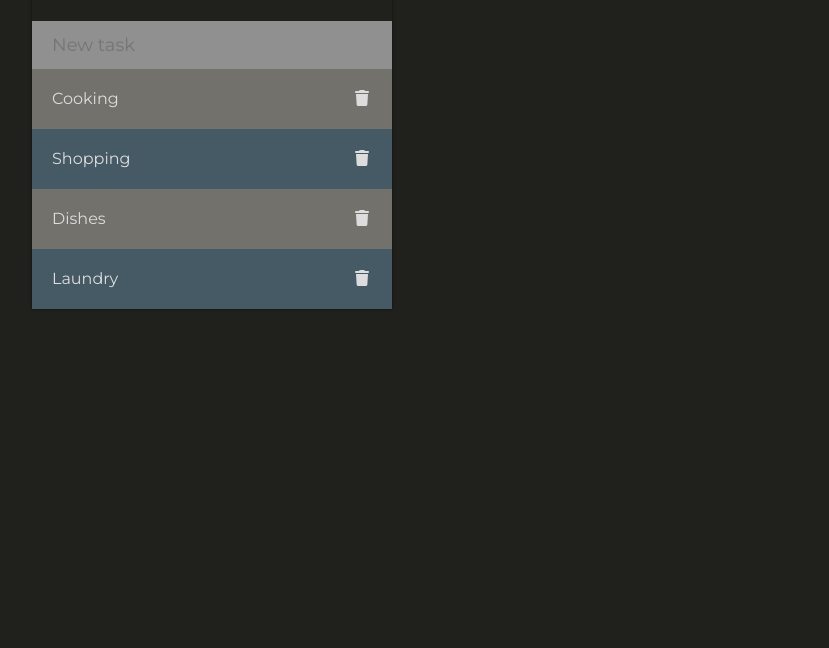
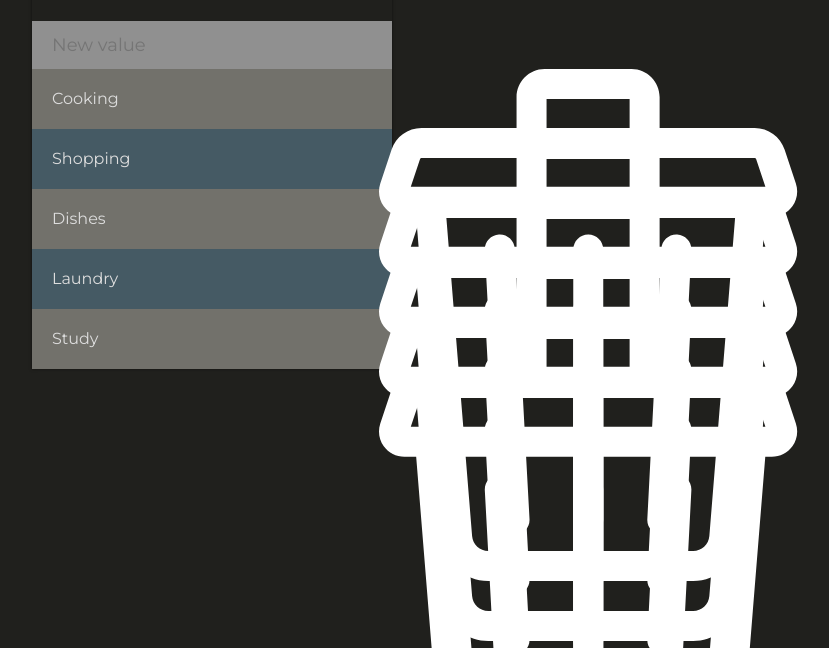
Before and after one commit to arjun-g-krishna/todo-list, a plain HTML site: page index.html in a window 1280 px wide. Shown: the part 152-800 px from the top of the page, without its empty margins (428-1257 px from the left). Drawn offline with nearby package versions, Linux system fonts and the light colour scheme.

Commit message:
Add files via upload

```diff
--- a/index.html
+++ b/index.html
@@ -3,22 +3,23 @@
 
 <head>
   <meta charset="utf-8">
-  <script src="https://kit.fontawesome.com/9dd9547bf0.js" crossorigin="anonymous"></script>
   <script src="https://code.jquery.com/jquery-3.5.1.js" integrity="sha256-QWo7LDvxbWT2tbbQ97B53yJnYU3WhH/C8ycbRAkjPDc=" crossorigin="anonymous"></script>
   <link href="https://fonts.googleapis.com/css2?family=Montserrat&display=swap" rel="stylesheet">
   <link rel="stylesheet" href="css/main.css">
+  <link rel="icon" href="/images/favicon.ico" type="image/png">
   <title>Todo list</title>
 </head>
 
 <body>
   <div id="container">
     <h3>Todo List</h3>
-    <input type="text" name="" value="" placeholder="New task">
+    <input type="text" name="" value="" placeholder="New value">
     <ul>
-      <li>Cooking<span><i class="fas fa-trash"></i></span></li>
-      <li>Shopping<span><i class="fas fa-trash"></i></span></li>
-      <li>Dishes<span><i class="fas fa-trash"></i></span></li>
-      <li>Laundry<span><i class="fas fa-trash"></i></span></li>
+      <li>Cooking<span><img src="/images/delete.svg"></li>
+      <li>Shopping<span><img src="/images/delete.svg"></li>
+      <li>Dishes<span><img src="/images/delete.svg"></li>
+      <li>Laundry<span><img src="/images/delete.svg"></li>
+      <li>Study<span><img src="/images/delete.svg"></li>
     </ul>
   </div>
   <script type="text/javascript" src="js/main.js"></script>
```
Also changed, not shown: images/delete.svg (added), images/favicon.ico (added).
